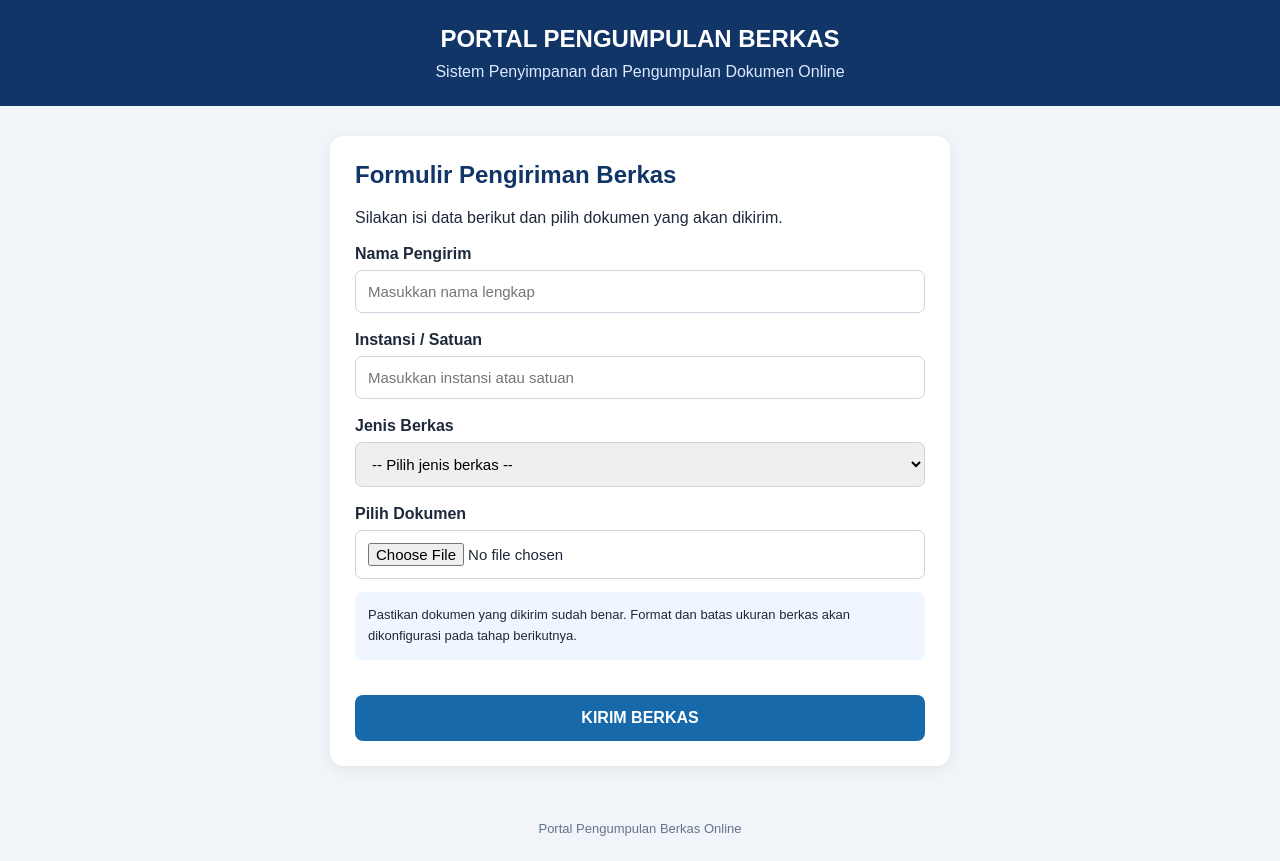
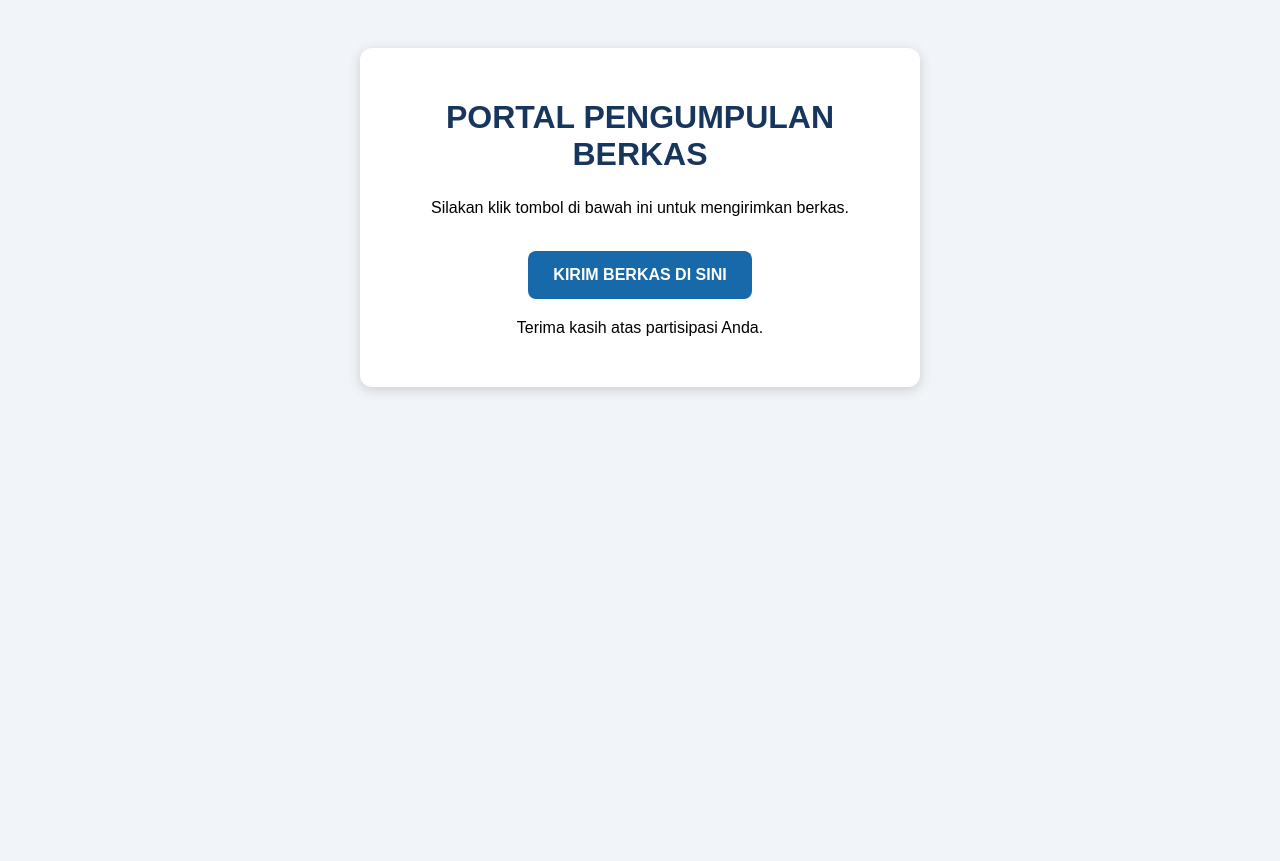
Before and after one commit to tahorajendam9-gif/Website-Penyimpanan-dan-Pengumpulan-Berkas-Online, a plain HTML site: page index.html in a window 1280 px wide. After the commit the page ends 800 px from the top, so only its background shows below. Drawn offline with Linux system fonts and the light colour scheme.

Commit message:
Update index.html

```diff
--- a/index.html
+++ b/index.html
@@ -6,72 +6,42 @@
   <meta name="viewport" content="width=device-width, initial-scale=1.0">
   <title>Portal Pengumpulan Berkas</title>
   <style>
-*{box-sizing:border-box}
-body{margin:0;font-family:Arial,sans-serif;background:#f1f5f9;color:#1e293b}
-header{background:#123568;color:white;padding:25px 18px;text-align:center}
-header h1{margin:0;font-size:24px}
-header p{margin:10px 0 0;color:#dbeafe}
-main{max-width:650px;margin:30px auto;padding:0 15px}
-.card{background:white;padding:25px;border-radius:14px;box-shadow:0 4px 15px #00000010}
-h2{margin-top:0;color:#123568}
-label{display:block;margin:18px 0 7px;font-weight:bold}
-input,select{width:100%;padding:12px;border:1px solid #cbd5e1;border-radius:7px;font-size:15px}
-button{width:100%;margin-top:22px;padding:14px;background:#1769aa;color:white;border:0;border-radius:8px;font-size:16px;font-weight:bold;cursor:pointer}
-button:hover{background:#104d80}
-.note{background:#eff6ff;padding:13px;border-radius:8px;font-size:13px;line-height:1.6}
-footer{text-align:center;padding:25px;color:#64748b;font-size:13px}
+    body {
+      font-family: Arial, sans-serif;
+      background: #f1f5f9;
+      text-align: center;
+      padding: 40px 15px;
+    }
+    .kotak {
+      max-width: 500px;
+      margin: auto;
+      background: white;
+      padding: 30px;
+      border-radius: 12px;
+      box-shadow: 0 3px 12px #ccc;
+    }
+    h1 { color: #17365d; }
+    p { line-height: 1.6; }
+    a {
+      display: inline-block;
+      background: #1769aa;
+      color: white;
+      padding: 15px 25px;
+      border-radius: 8px;
+      text-decoration: none;
+      font-weight: bold;
+      margin-top: 15px;
+    }
   </style>
 </head>
 <body>
-<header>
+  <div class="kotak">
     <h1>PORTAL PENGUMPULAN BERKAS</h1>
-<p>Sistem Penyimpanan dan Pengumpulan Dokumen Online</p>
-</header>
-
-<main>
-<div class="card">
-<h2>Formulir Pengiriman Berkas</h2>
-<p>Silakan isi data berikut dan pilih dokumen yang akan dikirim.</p>
-
-<form id="uploadForm">
-<label>Nama Pengirim</label>
-<input type="text" id="nama" placeholder="Masukkan nama lengkap" required>
-
-<label>Instansi / Satuan</label>
-<input type="text" id="instansi" placeholder="Masukkan instansi atau satuan" required>
-
-<label>Jenis Berkas</label>
-<select id="jenis" required>
-<option value="">-- Pilih jenis berkas --</option>
-<option>Surat</option>
-<option>Laporan</option>
-<option>Data Personel</option>
-<option>Dokumen Administrasi</option>
-<option>Lainnya</option>
-</select>
-
-<label>Pilih Dokumen</label>
-<input type="file" id="berkas" required>
-
-<p class="note">
-Pastikan dokumen yang dikirim sudah benar.
-Format dan batas ukuran berkas akan dikonfigurasi pada tahap berikutnya.
-</p>
-
-<button type="submit">KIRIM BERKAS</button>
-</form>
+    <p>Silakan klik tombol di bawah ini untuk mengirimkan berkas.</p>
+    <a href="https://script.google.com/macros/s/AKfycbxbmJnVrpcKXmPv84fHCj4jLwN01OA0_vho7lEMlMo6XVsa7nOPoI0bMjwFFwR5gdFY/exec" target="_blank">
+      KIRIM BERKAS DI SINI
+    </a>
+    <p>Terima kasih atas partisipasi Anda.</p>
   </div>
-</main>
-
-<footer>
-Portal Pengumpulan Berkas Online
-</footer>
-
-<script>
-document.getElementById("uploadForm").addEventListener("submit",function(e){
-e.preventDefault();
-alert("Tampilan website berhasil dibuat. Penyimpanan berkas akan diaktifkan setelah menghubungkan Google Drive pada tahap berikutnya.");
-});
-</script>
 </body>
 </html>
```
Lines whose indentation alone changed are shown as unchanged.
